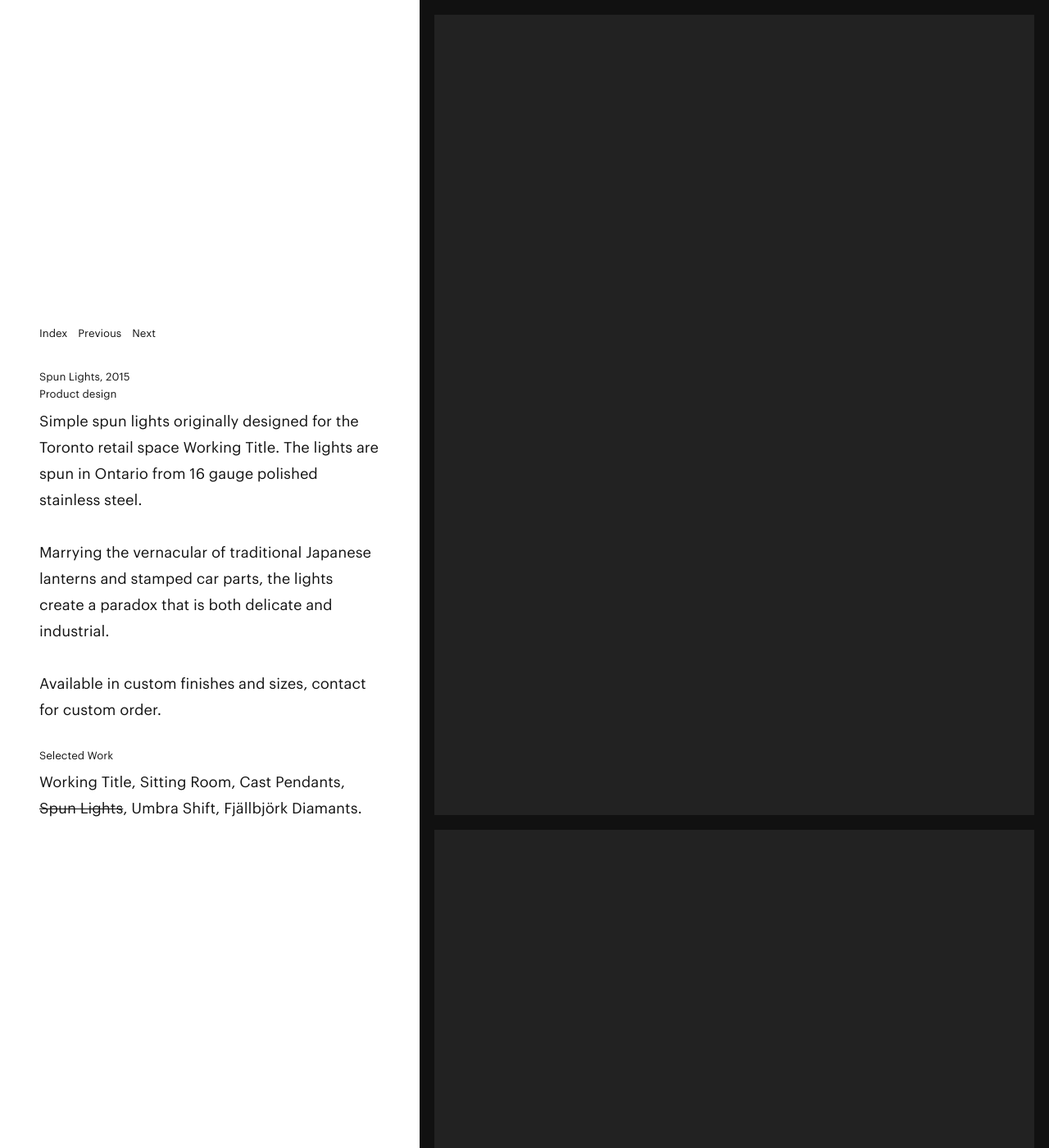
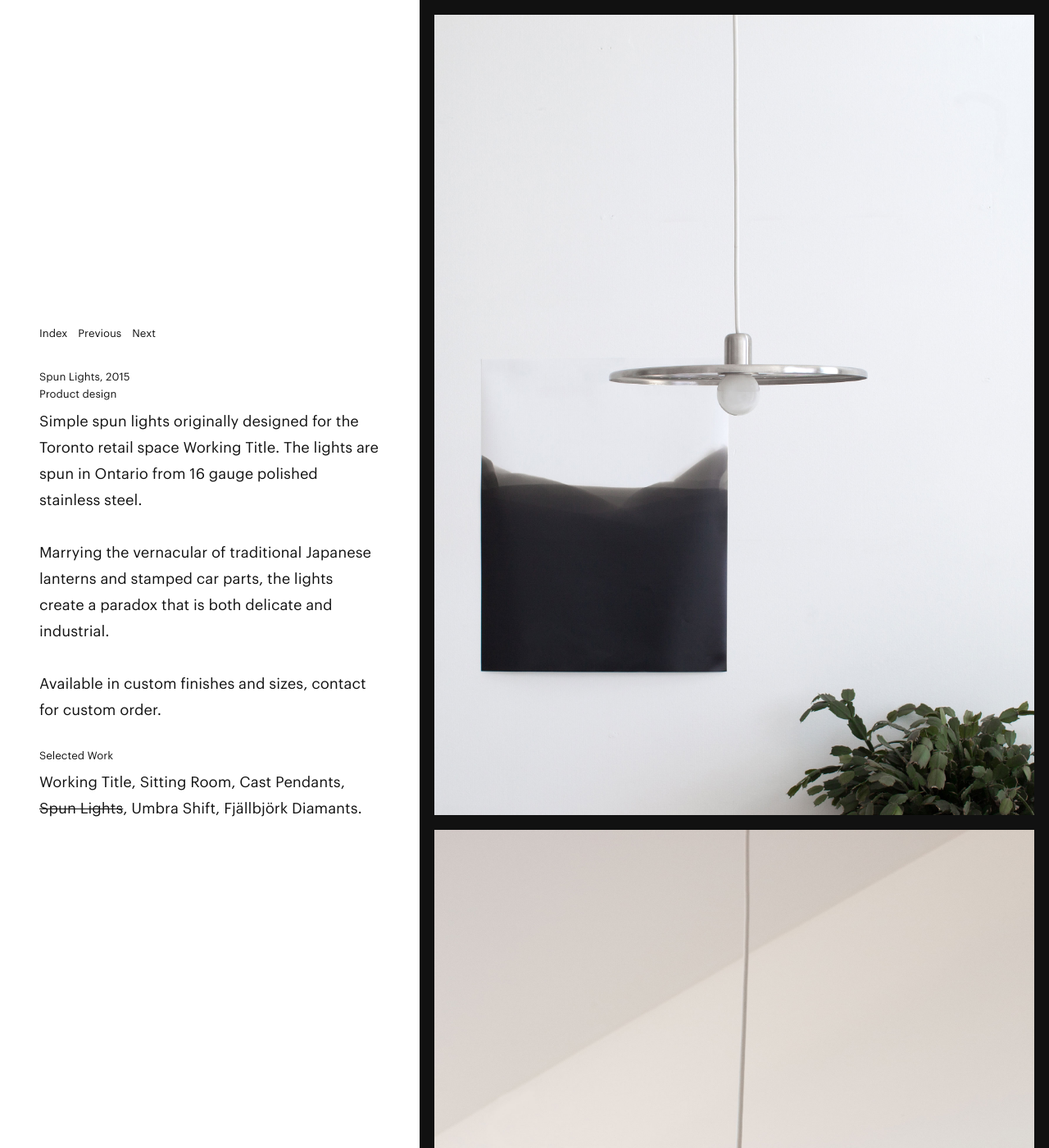
Before and after one commit to tomchung/tomchung.github.io, a Jekyll site: the page built from _posts/2015-01-04-spun-lights.md, in a window 1280 px wide and 1400 px high. Shown: the whole window at 82% size. Built offline with Jekyll 4.4.1, drawn with Linux system fonts in a browser that asks for light colours; nearby versions of some CDN libraries; some web fonts are replaced; Markdown is read by kramdown in place of the engine named in the settings.

Commit message:
reverting!

```diff
--- a/_includes/header.html
+++ b/_includes/header.html
@@ -21,7 +21,7 @@
 	<script src="https://ajax.googleapis.com/ajax/libs/jquery/2.1.4/jquery.min.js"></script>
 	<script type="text/javascript" src="/public/js/jquery.history.js"></script>
 	<script type="text/javascript" src="/public/js/imagesloaded.pkgd.min.js"></script>
-	<script type="text/javascript" src="/public/js/functions.js"></script>
+	<script type="text/javascript" src="/public/js/functions.min.js"></script>
 	<script>
 	  (function(i,s,o,g,r,a,m){i['GoogleAnalyticsObject']=r;i[r]=i[r]||function(){
 	  (i[r].q=i[r].q||[]).push(arguments)},i[r].l=1*new Date();a=s.createElement(o),
--- a/_layouts/post.html
+++ b/_layouts/post.html
@@ -4,11 +4,7 @@
 		<div class="right-column">
 			<ul class="gallery cf">
 				{% for image in page.images %}
-				<li class="image {{ image.size }}">
-					<div class="image-wrap">
-						<img src="/public/images/{{ image.image }}">
-					</div>
-				</li>
+				<li class="image {{ image.size }}"><img src="/public/images/{{ image.image }}"></li>
 				{% endfor %}
 			</ul>
 		</div>
--- a/public/css/style.css
+++ b/public/css/style.css
@@ -217,19 +217,11 @@ p.projects span:last-child::after {
 	float: left;
 }
 
-.gallery .image-wrap {
-	background-color: #111;
-	position: relative;
-	-webkit-transition: background-color .2s ease;
-	-moz-transition: background-color .2s ease;
-}
-
 .gallery .image img {
 	display: block;
 	width: 100%;
 	height: auto;
 	opacity: 0;
-	position: absolute;
 	-webkit-transition: opacity .5s ease;
 	-moz-transition: opacity .5s ease;
 }
```
Also changed, not shown: 9 other files.
